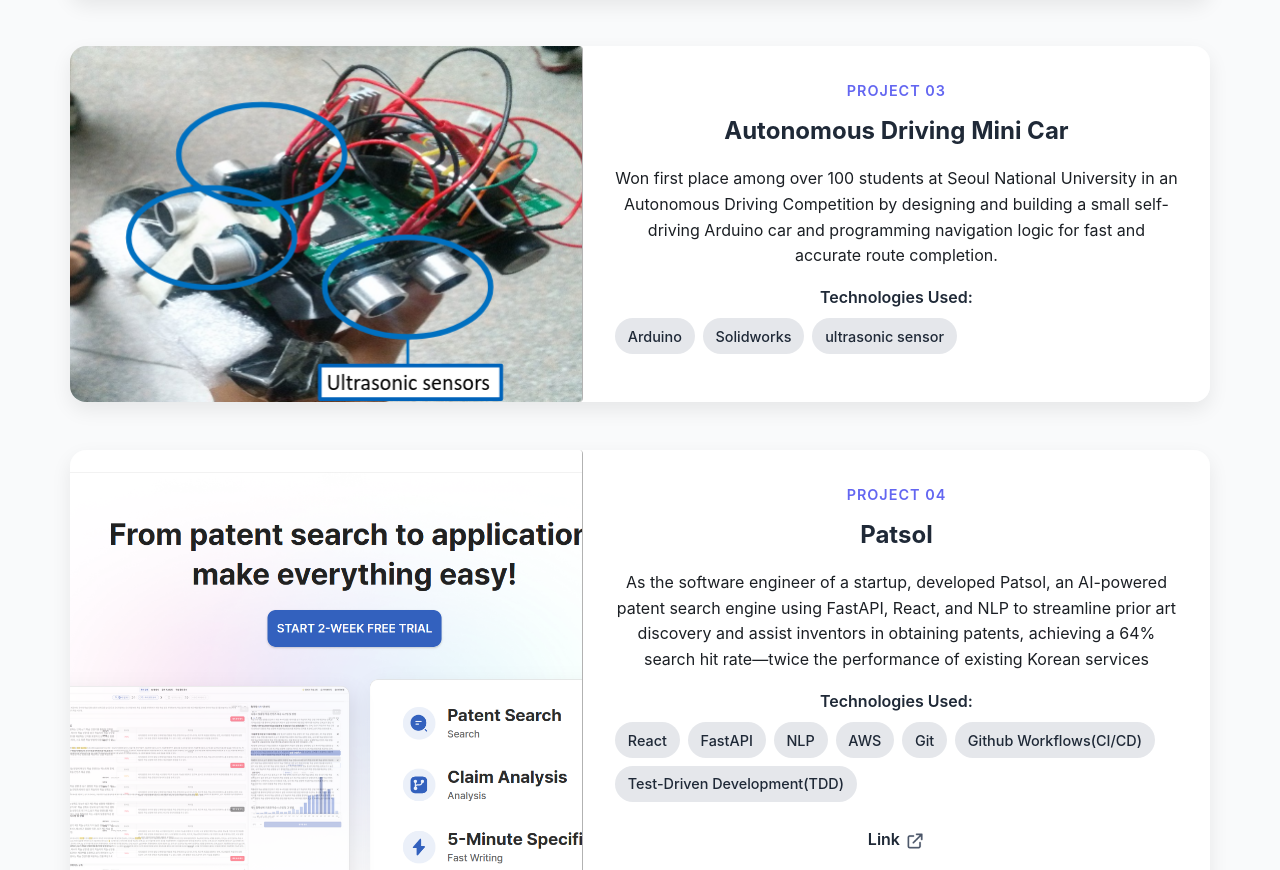
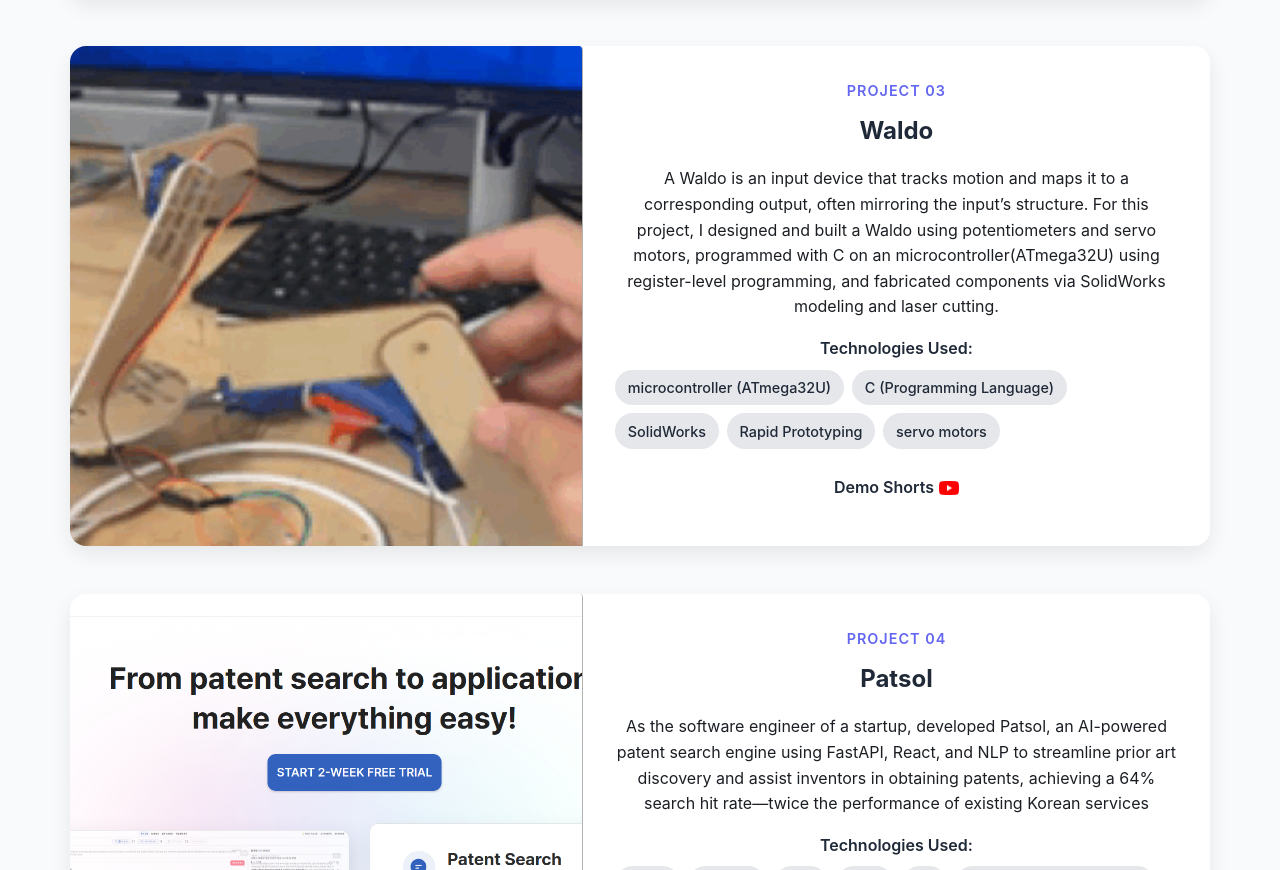
Before and after one commit to euyseok-han/portfolio, a React (Vite) app: page / in a window 1280 px wide. Shown: the part 2126-2996 px from the top of the page. Built offline with nearby package versions, Linux system fonts and the light colour scheme.

Commit message:
MEAM5100 details

```diff
--- a/src/App.jsx
+++ b/src/App.jsx
@@ -59,17 +59,28 @@ export default function App() {
     demo: "https://youtu.be/2a1YbDmjhKQ?feature=shared",
     link: "",
   },
-    {
+      {
       id: 3,
-      title: "Autonomous Driving Mini Car",
-      image: miniCar,
-      description: "Won first place among over 100 students at Seoul National University in an Autonomous Driving Competition by designing and building a small self-driving Arduino car and programming navigation logic for fast and accurate route completion.",
-      technologies: ["Arduino", "Solidworks", "ultrasonic sensor",],
+      title: "Waldo",
+      image: waldo,
+      description: "A Waldo is an input device that tracks motion and maps it to a corresponding output, often mirroring the input’s structure. For this project, I designed and built a Waldo using potentiometers and servo motors, programmed with C on an microcontroller(ATmega32U) using register-level programming, and fabricated components via SolidWorks modeling and laser cutting.",
+      technologies: ["microcontroller (ATmega32U)", "C (Programming Language)", "SolidWorks", "Rapid Prototyping", "servo motors"],
       github: "",
-      demo: "",
+      demo: "https://www.youtube.com/shorts/5qD2xaDjFkE",
       link: "",
-      github_link: "",
+      github_link: ""
     },
+    // {
+    //   id: 4,
+    //   title: "Autonomous Driving Mini Car",
+    //   image: miniCar,
+    //   description: "Won first place among over 100 students at Seoul National University in an Autonomous Driving Competition by designing and building a small self-driving Arduino car and programming navigation logic for fast and accurate route completion.",
+    //   technologies: ["Arduino", "Solidworks", "ultrasonic sensor",],
+    //   github: "",
+    //   demo: "",
+    //   link: "",
+    //   github_link: "",
+    // },
     {
       id: 4,
       title: "Patsol",
```
